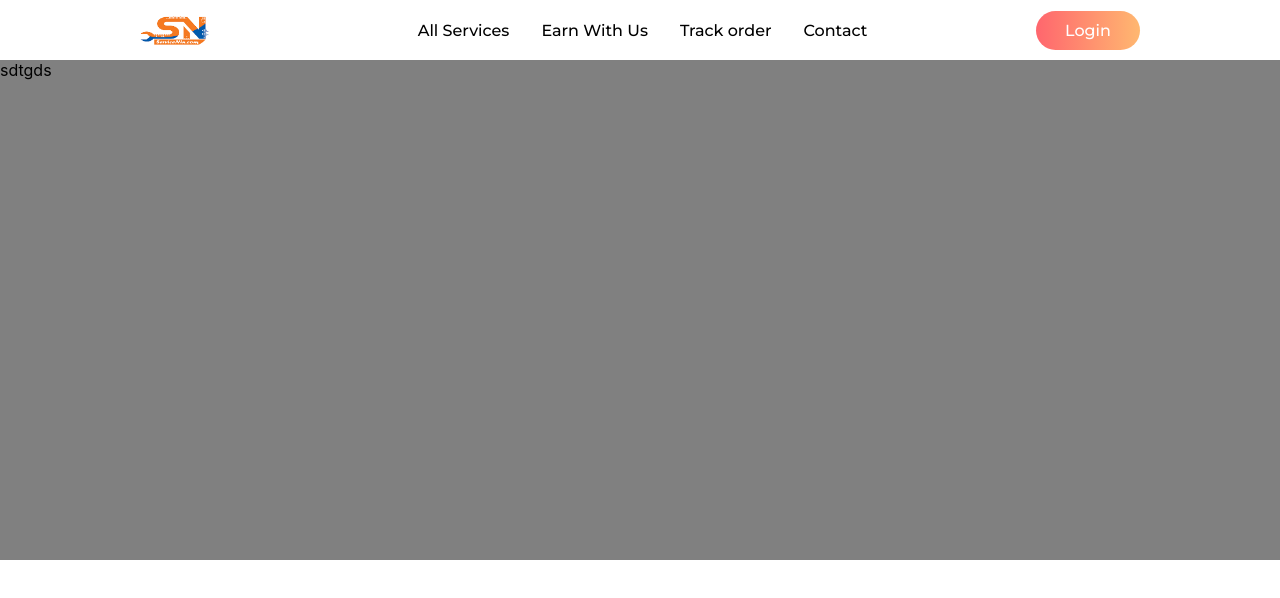
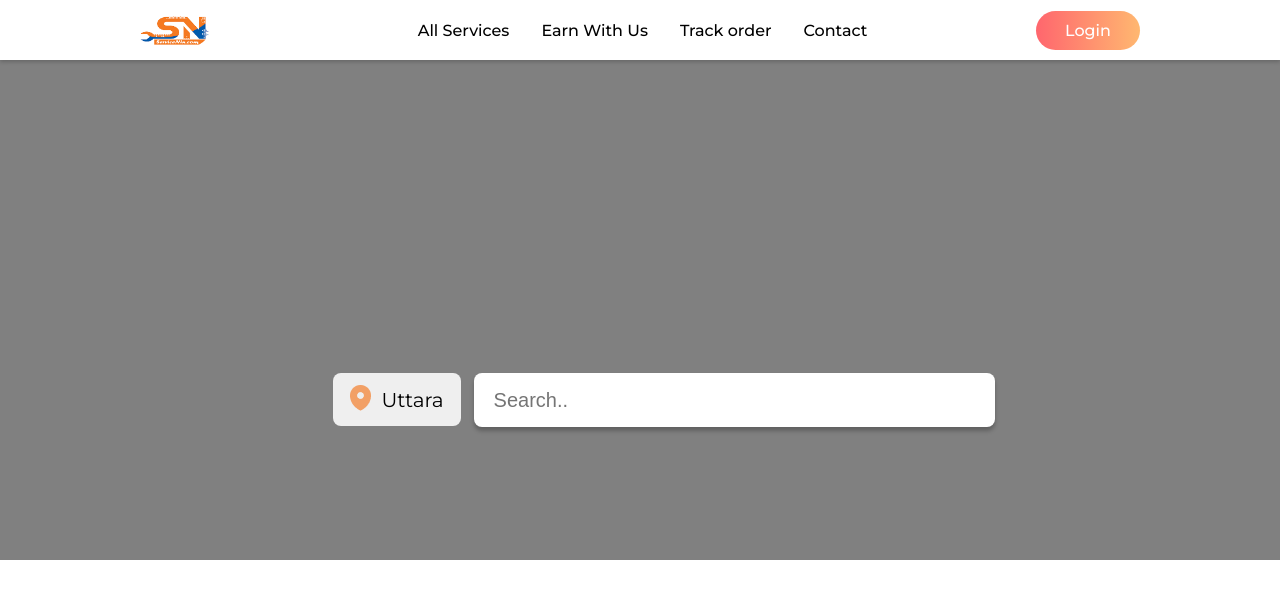
Before and after one commit to RaihanSarkar1/service_nin_react, a React (Create React App) app: page / in a window 1280 px wide. Shown: the top 598 px of the page. Built offline with nearby package versions, Linux system fonts and the light colour scheme.

Commit message:
Added search and location button to hero section

```diff
--- a/package.json
+++ b/package.json
@@ -8,7 +8,7 @@
     "@testing-library/user-event": "^13.5.0",
     "react": "^18.2.0",
     "react-dom": "^18.2.0",
-    "react-scripts": "5.0.1",
+    "react-scripts": "^5.0.1",
     "web-vitals": "^2.1.4"
   },
   "scripts": {
--- a/src/App.css
+++ b/src/App.css
@@ -6,7 +6,8 @@ nav {
   align-items: center;
   box-sizing: border-box;
   box-shadow: 0 2px 4px 0 rgba(0,0,0,.2);
-
+  position: relative;
+  z-index: 2;
 }
 
 .nav--img {
@@ -99,25 +100,45 @@ nav {
 }
 
 
-.img {
+.hero {
   height: 500px;
   width: 100%;
   background-color: gray;
 }
 
-.search--input {
-
+.hero-search {
   position: absolute;
-  width: 565px;
-  height: 53px;
-  left: 40%;
-  top: 433px;
-  border: 1px solid black;
-  background: #FFFFFF;
+  top: 373px;
+  right: 26vw;
+  width: 39vw;
+  left: 37vw;
+  height: 52px;
+  padding-left: 20px;
+  border-radius: 8px;
+  border-style: none;
   box-shadow: 0px 4px 4px rgba(0, 0, 0, 0.25);
-  border-radius: 8px;
+  font-size: 20px;
 }
 
+.btn-loc {
+  display: flex;
+  justify-content: space-around;
+  align-items: center;
+  gap: 0px;
+  padding: 12px;
+  border-radius: 8px;
+  border-style: none;
+  position: absolute;
+  top: 373px;
+  left: 26vw;
+  width: 10vw;
+
+}
+
+.btn-loc-txt{
+  font-family: 'Montserrat';
+  font-size: 20px;
+}
 
 @media(max-width:1024px) {
 
--- a/src/components/hero.js
+++ b/src/components/hero.js
@@ -2,8 +2,19 @@
 export default function Hero() {
     return (
         <>
-            <div className="img">
-                sdtgds
+            <div className="hero">
+
+                <div className="location">
+                    <button className="btn-loc">
+                        <span>
+                            <img src={process.env.PUBLIC_URL + "img/location-ico.png"}/>
+                        </span>
+                        <span className="btn-loc-txt">Uttara</span>
+                    </button>
+                </div>
+
+                <input className="hero-search" type="text" placeholder="Search.."></input>
+
             </div>
         </>
     )
```
Also changed, not shown: public/img/location-ico.png (added), 1 other file (tests, documents, lock files or other folders).
